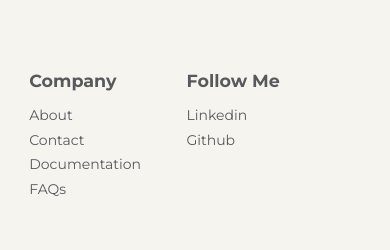
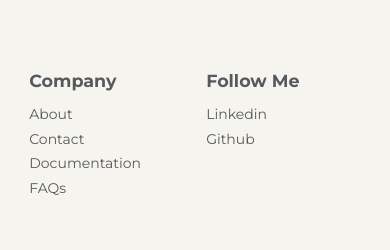
Before and after one commit to IaconoG/Nucba---Proyecto-Integrador--Dise-o-Web, a plain HTML site: page index.html in a window 390 px wide. Shown: the part 332-582 px from the top of the page. Drawn offline with Linux system fonts and the light colour scheme.

Commit message:
add responsive on footer-link

```diff
--- a/assets/styles/styles.css
+++ b/assets/styles/styles.css
@@ -73,13 +73,15 @@ footer {
 .footer-content-links {
   flex-grow: 9999;
   display: flex;
-  gap: 7vw;
+  flex-wrap: wrap;
+  gap: 30px 1vw;
 }
 .footer-link-heading {
-  margin-bottom: 0.75rem;
+  margin-bottom: 0.7rem;
 }
 .footer-link-col {
-  min-width: 130px;
+  flex-grow: 1;
+  min-width: 133px;
   max-width: 200px;
 }
 .footer-link-col:last-child {
```
